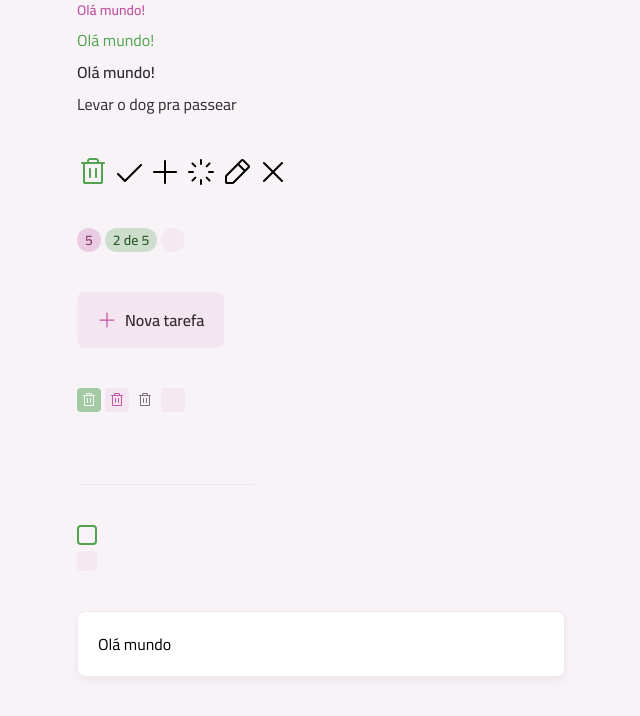
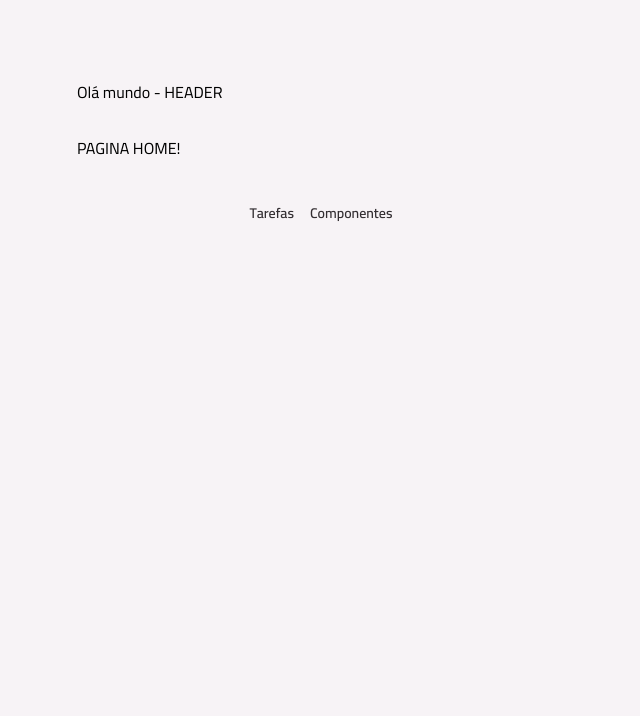
Before and after one commit to danubiobwm/todo-vite, a React (Vite) app: page / in a window 1280 px wide. Shown: the top 716 px of the page, without its empty margins (319-959 px from the left). Built offline with nearby package versions, Linux system fonts and the light colour scheme.

Commit message:
router pag

```diff
--- a/package.json
+++ b/package.json
@@ -14,6 +14,7 @@
     "class-variance-authority": "^0.7.1",
     "react": "^19.2.0",
     "react-dom": "^19.2.0",
+    "react-router": "^7.5.2",
     "tailwindcss": "^4.1.18"
   },
   "devDependencies": {
--- a/src/App.tsx
+++ b/src/App.tsx
@@ -1,79 +1,17 @@
-import Text from "./components/text";
-
-import TrashIcon from "./assets/icons/trash.svg?react";
-import CheckIcon from "./assets/icons/check.svg?react";
-import XIcon from "./assets/icons/x.svg?react";
-import PencilIcon from "./assets/icons/pencil.svg?react";
-import PlusIcon from "./assets/icons/plus.svg?react";
-import SpinnerIcon from "./assets/icons/spinner.svg?react";
-import Icon from "./components/icon";
-import Badge from "./components/badge";
-import Button from "./components/button";
-import ButtonIcon from "./components/button-icon";
-import InputText from "./components/input-text";
-import InputCheckbox from "./components/input-checkbox";
-import Card from "./components/card";
-import Container from "./components/container";
-import Skeleton from "./components/skeleton";
+import { BrowserRouter, Route, Routes } from "react-router";
+import PageComponents from "./pages/page-components";
+import LayoutMain from "./pages/layout-main";
+import PageHome from "./pages/page-home";
 
 export default function App() {
   return (
-    <Container>
-      <div className="grid gap-10">
-        <div className="flex flex-col gap-2">
-          <Text variant="body-sm-bold" className="text-pink-base">
-            Olá mundo!
-          </Text>
-          <Text className="text-green-base">Olá mundo!</Text>
-          <Text variant="body-md-bold">Olá mundo!</Text>
-          <Text>Levar o dog pra passear</Text>
-        </div>
-
-        <div className="flex gap-1">
-          <Icon svg={TrashIcon} className="fill-green-base" />
-          <Icon svg={CheckIcon} />
-          <Icon svg={PlusIcon} />
-          <Icon svg={SpinnerIcon} />
-          <Icon svg={PencilIcon} />
-          <Icon svg={XIcon} />
-        </div>
-
-        <div className="flex gap-1">
-          <Badge variant="secondary">5</Badge>
-          <Badge variant="primary">2 de 5</Badge>
-          <Badge loading></Badge>
-        </div>
-
-        <div>
-          <Button icon={PlusIcon}>Nova tarefa</Button>
-        </div>
-
-        <div className="flex gap-1">
-          <ButtonIcon icon={TrashIcon} disabled />
-          <ButtonIcon icon={TrashIcon} variant="secondary" />
-          <ButtonIcon icon={TrashIcon} variant="tertiary" />
-          <ButtonIcon icon={TrashIcon} loading />
-        </div>
-
-        <div>
-          <InputText />
-        </div>
-
-        <div>
-          <InputCheckbox />
-          <InputCheckbox loading />
-        </div>
-
-        <div>
-          <Card size="md">Olá mundo</Card>
-        </div>
-
-        <div className="space-y-2">
-          <Skeleton className="h-6" />
-          <Skeleton className="h-6" />
-          <Skeleton className="w-96 h-6" />
-        </div>
-      </div>
-    </Container>
+    <BrowserRouter>
+      <Routes>
+        <Route element={<LayoutMain />}>
+          <Route path="/" element={<PageHome />} />
+          <Route path="/componentes" element={<PageComponents />} />
+        </Route>
+      </Routes>
+    </BrowserRouter>
   );
 }
--- /dev/null
+++ b/src/pages/layout-main.tsx
@@ -0,0 +1,32 @@
+import { NavLink, Outlet } from "react-router";
+import Container from "../components/container";
+import Text from "../components/text";
+
+export default function LayoutMain() {
+  return (
+    <>
+      <Container as="header" className="mt-3 md:mt-20">
+        Olá mundo - HEADER
+      </Container>
+
+      <main className="mt-4 md:mt-8">
+        <Outlet />
+      </main>
+
+      <footer className="my-5 md:my-10">
+        <nav className="flex items-center justify-center gap-4">
+          <NavLink to="/">
+            <Text variant="body-sm-bold" className="text-gray-300">
+              Tarefas
+            </Text>
+          </NavLink>
+          <NavLink to="/componentes">
+            <Text variant="body-sm-bold" className="text-gray-300">
+              Componentes
+            </Text>
+          </NavLink>
+        </nav>
+      </footer>
+    </>
+  );
+}
--- /dev/null
+++ b/src/pages/page-components.tsx
@@ -0,0 +1,79 @@
+import Text from "../components/text";
+
+import TrashIcon from "../assets/icons/trash.svg?react";
+import CheckIcon from "../assets/icons/check.svg?react";
+import XIcon from "../assets/icons/x.svg?react";
+import PencilIcon from "../assets/icons/pencil.svg?react";
+import PlusIcon from "../assets/icons/plus.svg?react";
+import SpinnerIcon from "../assets/icons/spinner.svg?react";
+import Icon from "../components/icon";
+import Badge from "../components/badge";
+import Button from "../components/button";
+import ButtonIcon from "../components/button-icon";
+import InputText from "../components/input-text";
+import InputCheckbox from "../components/input-checkbox";
+import Card from "../components/card";
+import Container from "../components/container";
+import Skeleton from "../components/skeleton";
+
+export default function PageComponents() {
+  return (
+    <Container>
+      <div className="grid gap-10">
+        <div className="flex flex-col gap-2">
+          <Text variant="body-sm-bold" className="text-pink-base">
+            Olá mundo!
+          </Text>
+          <Text className="text-green-base">Olá mundo!</Text>
+          <Text variant="body-md-bold">Olá mundo!</Text>
+          <Text>Levar o dog pra passear</Text>
+        </div>
+
+        <div className="flex gap-1">
+          <Icon svg={TrashIcon} className="fill-green-base" />
+          <Icon svg={CheckIcon} />
+          <Icon svg={PlusIcon} />
+          <Icon svg={SpinnerIcon} animate />
+          <Icon svg={PencilIcon} />
+          <Icon svg={XIcon} />
+        </div>
+
+        <div className="flex gap-1">
+          <Badge variant="secondary">5</Badge>
+          <Badge variant="primary">2 de 5</Badge>
+          <Badge loading></Badge>
+        </div>
+
+        <div>
+          <Button icon={PlusIcon}>Nova tarefa</Button>
+        </div>
+
+        <div className="flex gap-1">
+          <ButtonIcon icon={TrashIcon} disabled />
+          <ButtonIcon icon={TrashIcon} variant="secondary" />
+          <ButtonIcon icon={TrashIcon} variant="tertiary" />
+          <ButtonIcon icon={TrashIcon} loading />
+        </div>
+
+        <div>
+          <InputText />
+        </div>
+
+        <div>
+          <InputCheckbox />
+          <InputCheckbox loading />
+        </div>
+
+        <div>
+          <Card size="md">Olá mundo</Card>
+        </div>
+
+        <div className="space-y-2">
+          <Skeleton className="h-6" />
+          <Skeleton className="h-6" />
+          <Skeleton className="w-96 h-6" />
+        </div>
+      </div>
+    </Container>
+  );
+}
--- /dev/null
+++ b/src/pages/page-home.tsx
@@ -0,0 +1,5 @@
+import Container from "../components/container";
+
+export default function PageHome() {
+  return <Container>PAGINA HOME!</Container>;
+}
```
Also changed, not shown: 1 other file (tests, documents, lock files or other folders).
